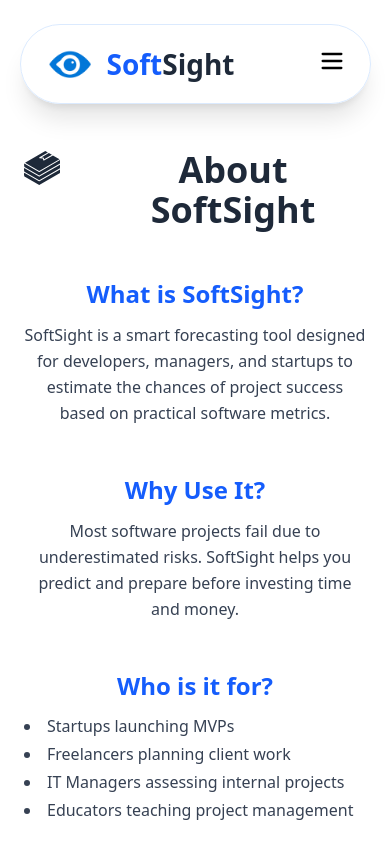
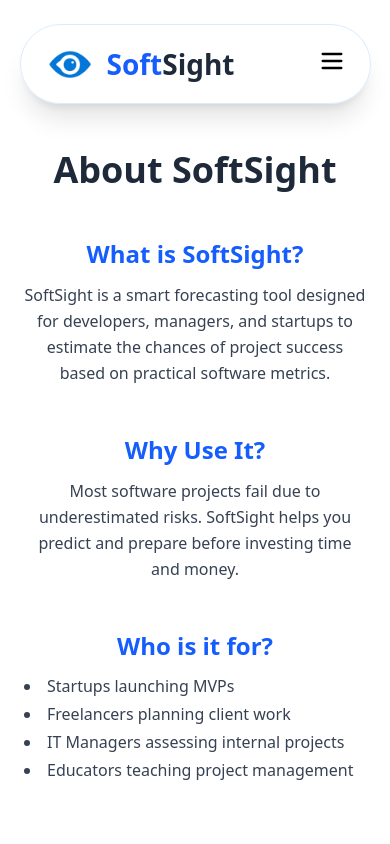
Before and after one commit to TargaryenLabs/softsight-web, a Next.js app in the folder frontend/: page /about-us in a window 390 px wide. Shown: the top 844 px of the page. Built offline with nearby package versions, Linux system fonts and the light colour scheme.

Commit message:
Update AboutUsContent.tsx

```diff
--- a/frontend/src/components/AboutUsPage/AboutUsContent.tsx
+++ b/frontend/src/components/AboutUsPage/AboutUsContent.tsx
@@ -4,8 +4,8 @@ const AboutUsContent = () => {
     <div className="w-full  bg-white px-6 flex justify-center mt-[150px]">
       <div className="max-w-[900px] w-full text-center space-y-12">
         {/* Page Title */}
-        <h1 className="text-4xl md:text-5xl font-bold text-gray-800 justify-center flex gap-10">
-          <p>
+        <h1 className="text-4xl md:text-5xl font-bold text-gray-800 justify-center flex items-center sm:gap-10">
+          <p className="hidden sm:block">
             <SiBookstack />
           </p>
           <p>About SoftSight</p>
```
